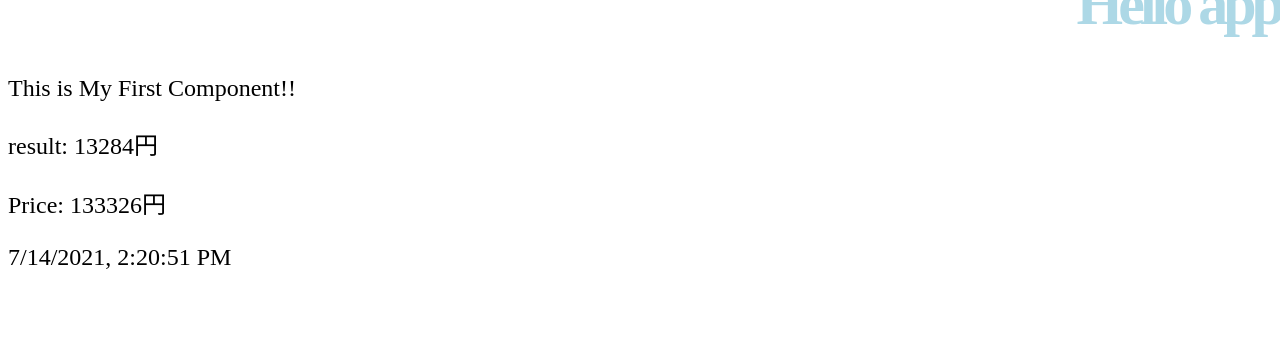
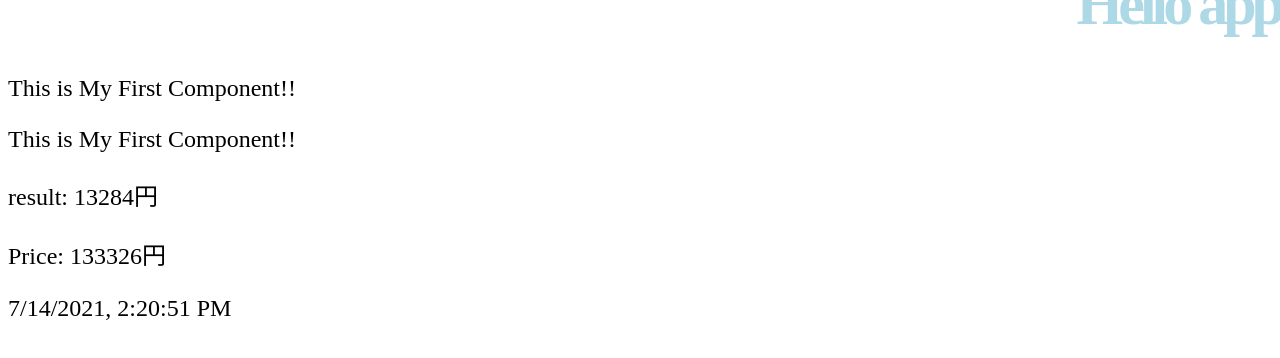
Before and after one commit to KoseiImai/angular-app, an Angular app: page / in a window 1280 px wide. Shown: the top 358 px of the page. Built offline with nearby package versions, Linux system fonts and the light colour scheme.

Commit message:
属性バインディングについて

```diff
--- a/src/app/hello/hello.component.css
+++ b/src/app/hello/hello.component.css
@@ -12,3 +12,7 @@ h1 {
 p {
   font-size: 18pt;
 }
+.red {
+  color: white;
+  background-color: red;
+}
--- a/src/app/hello/hello.component.html
+++ b/src/app/hello/hello.component.html
@@ -1,6 +1,7 @@
 <div id="body">
   <h1>{{ title }}</h1>
   <p>{{ message }}</p>
+  <p [class]="styleClass">{{ message }}</p>
   <p>result: {{ 12300 * 1.08 }}円</p>
   <p>Price: {{ price * 1.08 }}円</p>
   <p>{{ today() }}</p>
--- a/src/app/hello/hello.component.ts
+++ b/src/app/hello/hello.component.ts
@@ -11,10 +11,16 @@ export class HelloComponent implements OnInit {
   message: string;
   price: number;
   now: Date;
+  styleClass: string;
 
   constructor() {
     setInterval(
       () => { this.now = new Date();}, 1000
+    );
+    setInterval(
+      () => { this.styleClass = this.styleClass == 'red' ? '' : 'red';
+              console.log(this.styleClass);
+            }, 1000
     );
   }
 
@@ -22,6 +28,7 @@ export class HelloComponent implements OnInit {
     this.title = 'Hello app';
     this.message = 'This is My First Component!!';
     this.price = 123450;
+    this.styleClass = 'red';
   }
 
   today () {
```
